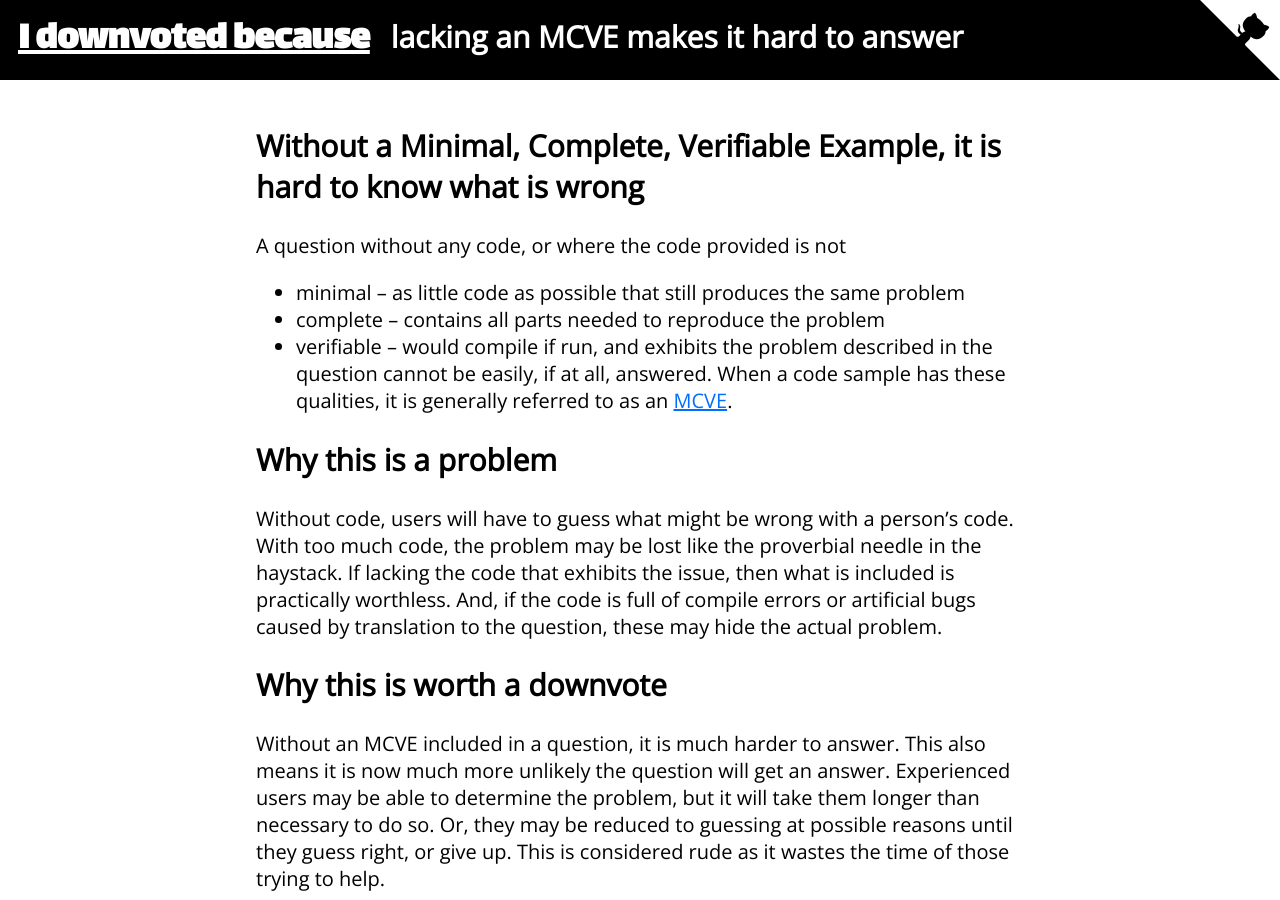
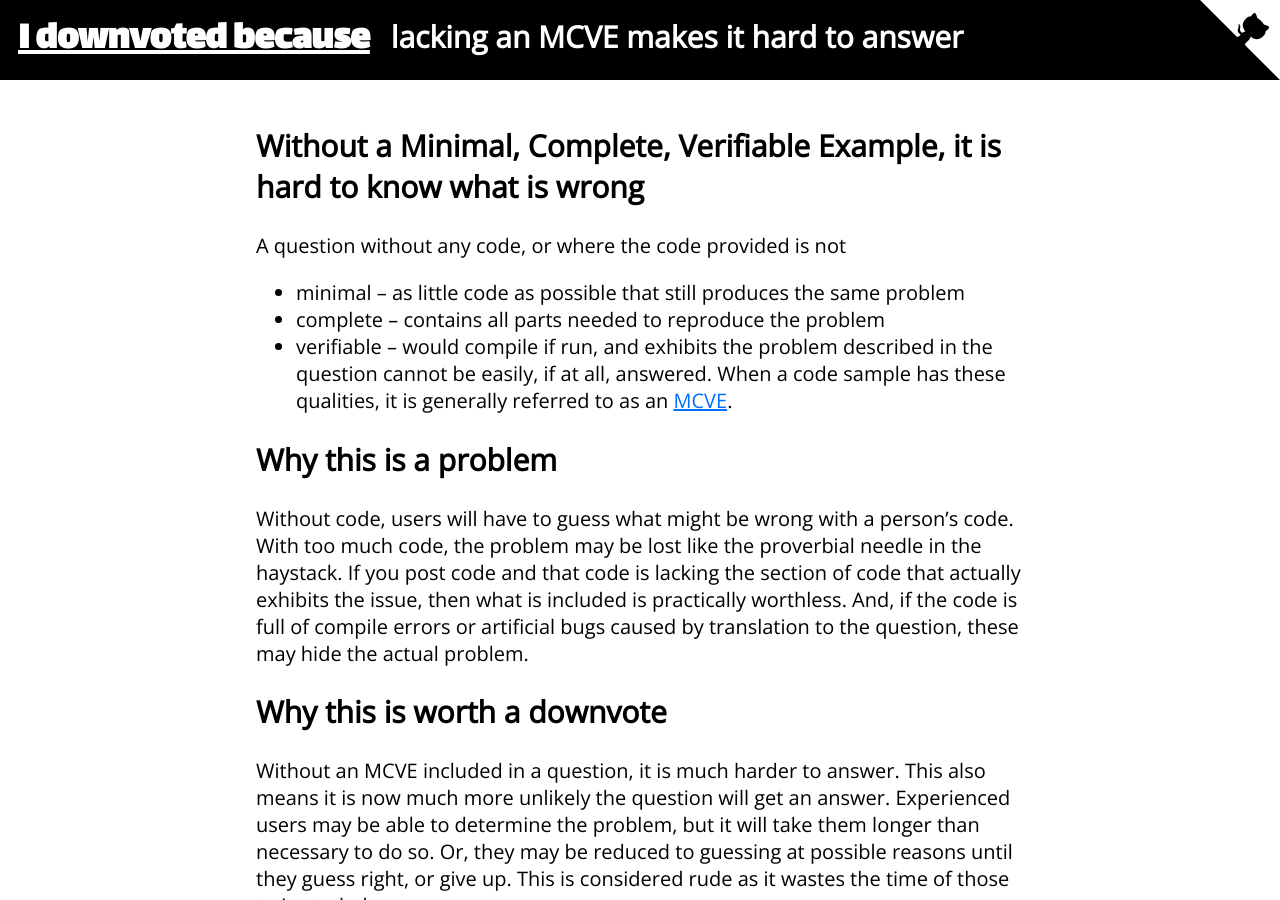
Before and after one commit to WillSullivan/idownvotedbecause, a Jekyll site: the page built from stackoverflow/nomcve.md, in a window 1280 px wide and 900 px high. Built offline with Jekyll 4.4.1, drawn with Linux system fonts in a browser that asks for light colours; comment, search, counter and statistics services are not loaded.

Commit message:
https://github.com/WillSullivan/idownvotedbecause/issues/78

```diff
--- a/stackoverflow/nomcve.md
+++ b/stackoverflow/nomcve.md
@@ -19,7 +19,7 @@ When a code sample has these qualities, it is generally referred to as an [MCVE]
 
 ## Why this is a problem {#whythisisaproblem}
 {::comment}In this section, detail why the post has problems{:/}
-Without code, users will have to guess what might be wrong with a person's code. With too much code, the problem may be lost like the proverbial needle in the haystack. If lacking the code that exhibits the issue, then what is included is practically worthless. And, if the code is full of compile errors or artificial bugs caused by translation to the question, these may hide the actual problem.
+Without code, users will have to guess what might be wrong with a person's code. With too much code, the problem may be lost like the proverbial needle in the haystack. If you post code and that code is lacking the section of code that actually exhibits the issue, then what is included is practically worthless. And, if the code is full of compile errors or artificial bugs caused by translation to the question, these may hide the actual problem.
 
 ## Why this is worth a downvote {#whythisisworthadownvote}
 {::comment}In this section, you can describe why the problem is worth a downvote within the community in which it was posted{:/}
```
